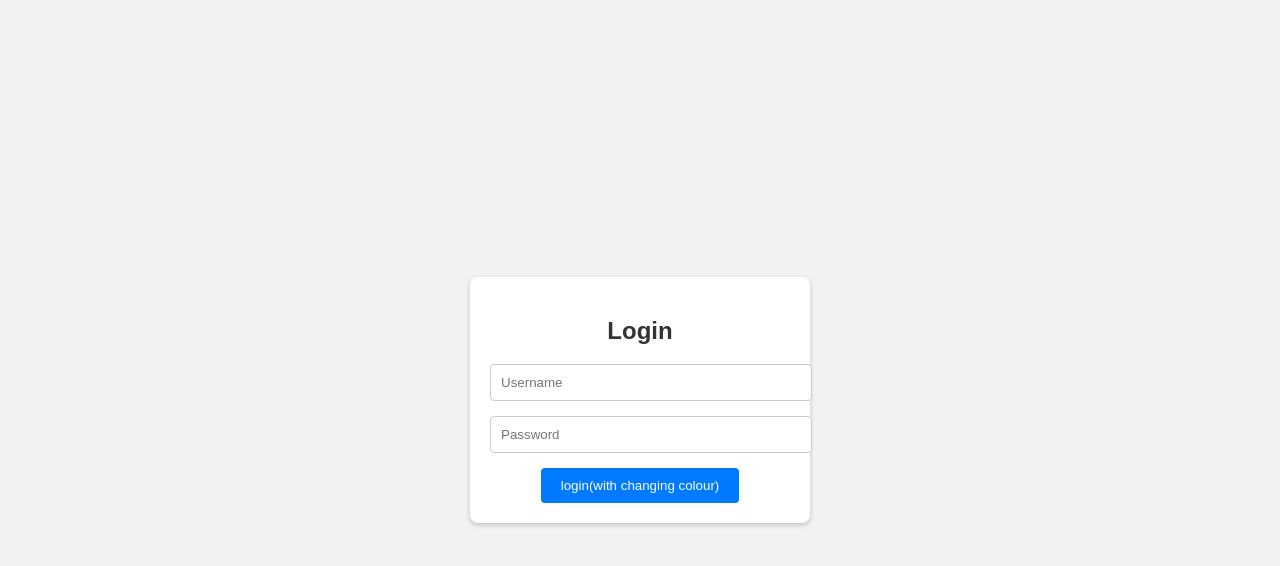
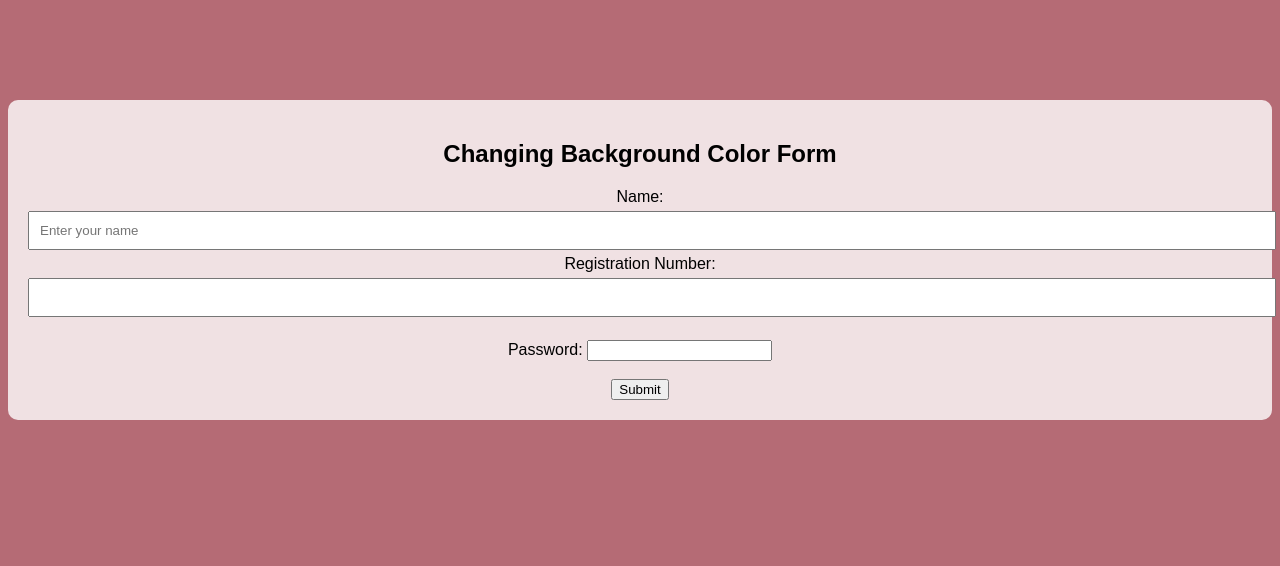
Before and after one commit to ArunRGS/822720104006-Arun_R, a plain HTML site: page index.html in a window 1280 px wide. Drawn offline with Linux system fonts and the light colour scheme.

Commit message:
Update index.html

```diff
--- a/index.html
+++ b/index.html
@@ -1,88 +1,59 @@
 <!DOCTYPE html>
 <html>
 <head>
-    <title>Login Form</title>
+    <title>Form with Changing Background Color</title>
     <style>
         body {
-            background-color: #f2f2f2;
             font-family: Arial, sans-serif;
-            margin: 0;
-            padding: 0;
-            display: flex;
-            justify-content: center;
-            align-items: center;
-            height: 100vh;
+            text-align: center;
+            transition: background-color 1s;
         }
 
-        .login-container {
-            background-color: white;
-            border-radius: 8px;
-            box-shadow: 0 2px 5px rgba(0, 0, 0, 0.2);
+        form {
+            margin: 100px auto;
             padding: 20px;
-            width: 300px;
-            text-align: center;
+            background-color: rgba(255, 255, 255, 0.8);
+            border-radius: 10px;
         }
 
-        .login-container h2 {
-            color: #333;
-        }
-
-        .form-group {
-            margin: 15px 0;
-        }
-
-        .form-group input {
+        input[type="text"] {
             width: 100%;
             padding: 10px;
-            border: 1px solid #ccc;
-            border-radius: 4px;
-        }
-
-        .login-button {
-            background-color: #007bff;
-            color: white;
-            padding: 10px 20px;
-            border: none;
-            border-radius: 4px;
-            cursor: pointer;
-        }
-
-        .login-button:hover {
-            background-color: #0056b3;
+            margin: 5px 0;
         }
     </style>
 </head>
 <body>
-    <div class="login-container">
-        <h2>Login</h2>
-        <form>
-            <div class="form-group">
-                <input type="text" id="username" placeholder="Username" required>
-            </div>
-            <div class="form-group">
-                <input type="password" id="password" placeholder="Password" required>
-            </div>
-            <button class="login-button" type="submit">login(with changing colour)</button>
-        </form>
-    </div>
+    <form>
+        <h2>Changing Background Color Form</h2>
+        <label for="name">Name:</label>
+        <input type="text" id="name" name="name" placeholder="Enter your name">
+        <label for="regNo">Registration Number:</label>
+        <input type="text" id="regNo" name="regNo" required><br><br>
 
+        <label for="password">Password:</label>
+        <input type="password" id="password" name="password" required><br><br>
+
+        <input type="submit" value="Submit">
+    </form>
     <script>
 
-        const form = document.querySelector('form');
-        const backgroundColors = ["#007bff", "#ff6b6b", "#4caf50", "#ff9800"];
-        let currentColorIndex = 0;
+        function getRandomColor() {
+            const letters = '0123456789ABCDEF';
+            let color = '#';
+            for (let i = 0; i < 6; i++) {
+                color += letters[Math.floor(Math.random() * 16)];
+            }
+            return color;
+        }
 
 
         function changeBackgroundColor() {
-            document.body.style.backgroundColor = backgroundColors[currentColorIndex];
-            currentColorIndex = (currentColorIndex + 1) % backgroundColors.length;
+            document.body.style.backgroundColor = getRandomColor();
         }
 
-
-        form.addEventListener('submit', function (event) {
-            event.preventDefault();
-            changeBackgroundColor();
-        });
+        // Set an interval to change the background color every 3 seconds
+        setInterval(changeBackgroundColor, 3000);
     </script>
 </body>
 </html>
```
